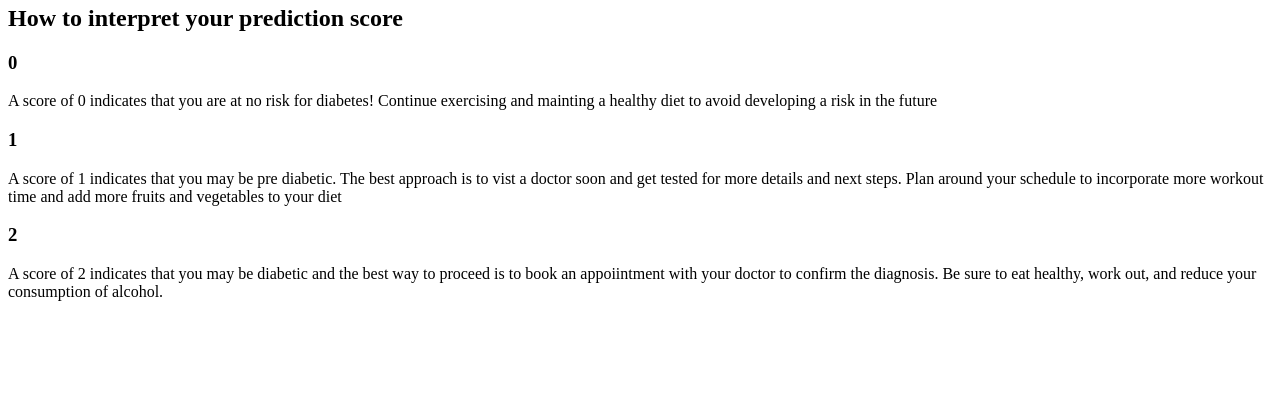
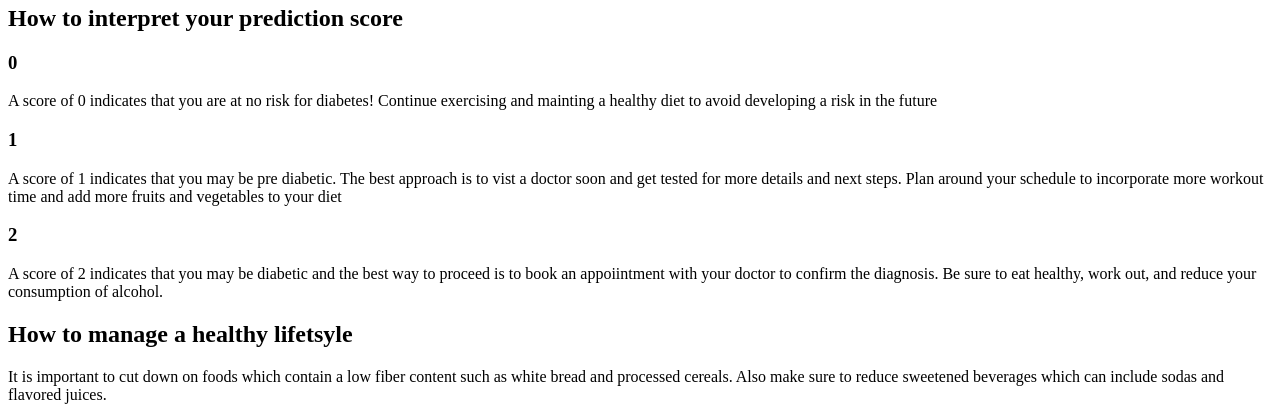
Before and after one commit to renusree153/DH22, a Flask app: page / in a window 1280 px wide. Shown: the part 505-925 px from the top of the page. Before the commit the page ends 806 px from the top, so only its background shows below. Run offline with Flask 2, Linux system fonts and the light colour scheme; parts of the project's set-up code (start-up, migrations or seed data) failed here and were passed over.

Commit message:
Update index.html

```diff
--- a/templates/index.html
+++ b/templates/index.html
@@ -40,6 +40,9 @@
                 with your doctor to confirm the diagnosis. Be sure to eat healthy, work out, and reduce your consumption
                 of alcohol.
             </p>
+            <h2> How to manage a healthy lifetsyle </h2>
+            <p> It is important to cut down on foods which contain a low fiber content such as white bread and processed cereals. Also make sure to reduce
+                sweetened beverages which can include sodas and flavored juices. </p>
         </div>
         <div id="user-information" data-tab-content>
             <p>Enter 1.0 for Yes and 0.0 for No</p>
```
